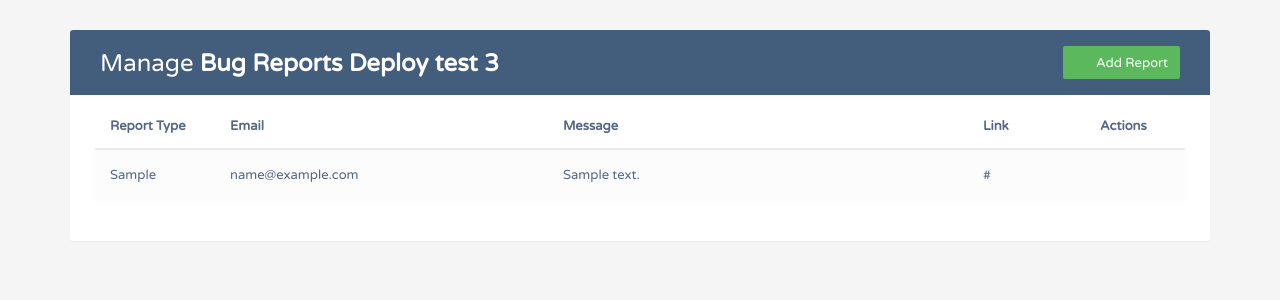
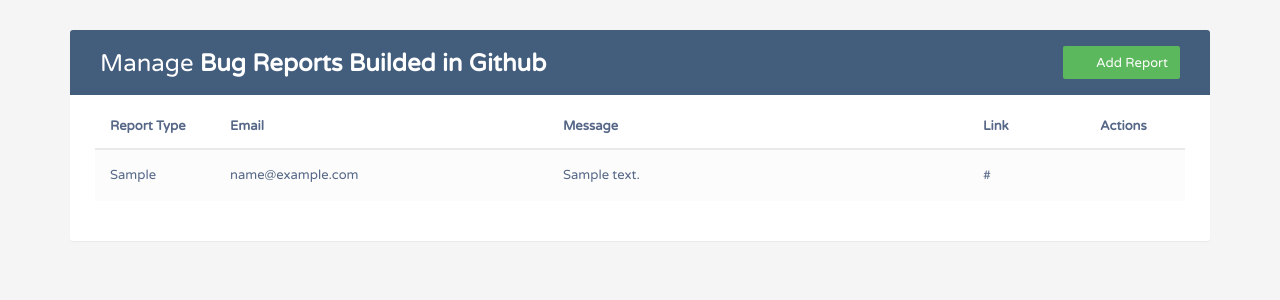
Before and after one commit to boy60714/github-test, a PHP site: page /bug-report-app/ in a window 1280 px wide. Shown: the top 300 px of the page. Run offline with PHP 8.4, Linux system fonts and the light colour scheme; tables that the repository leaves empty hold one stand-in row (values such as "Sample post").

Commit message:
build in Github

```diff
--- a/html/index.php
+++ b/html/index.php
@@ -22,7 +22,7 @@
         <div class="table-title">
             <div class="row">
                 <div class="col-sm-6">
-                    <h2>Manage <b>Bug Reports Deploy test 3</b></h2>
+                    <h2>Manage <b>Bug Reports Builded in Github</b></h2>
                 </div>
                 <div class="col-sm-6">
                     <a href="#addBugReportModal" class="btn btn-success" data-toggle="modal"><i class="material-icons">&#xE147;</i> <span>Add Report</span></a>
```
